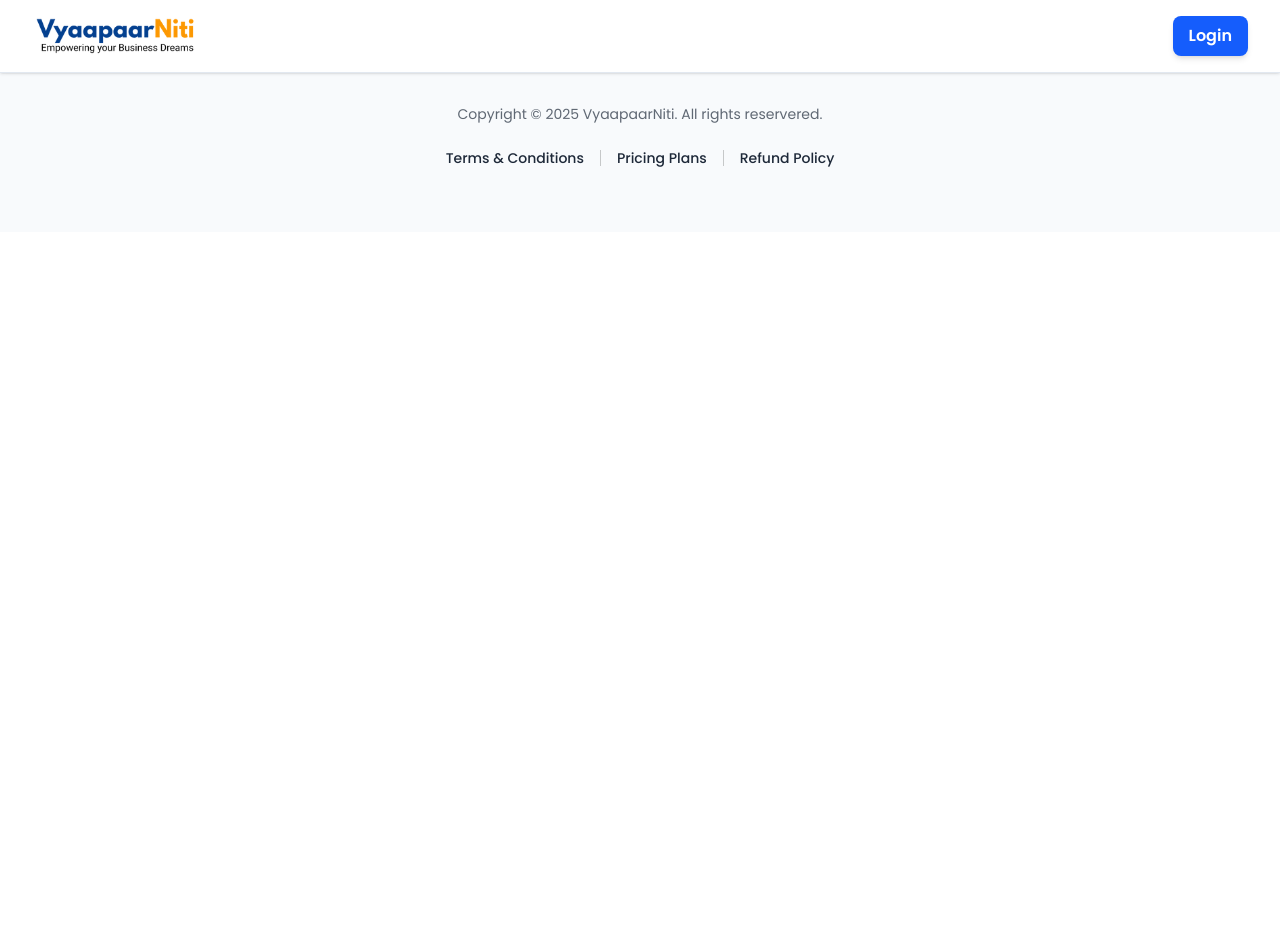
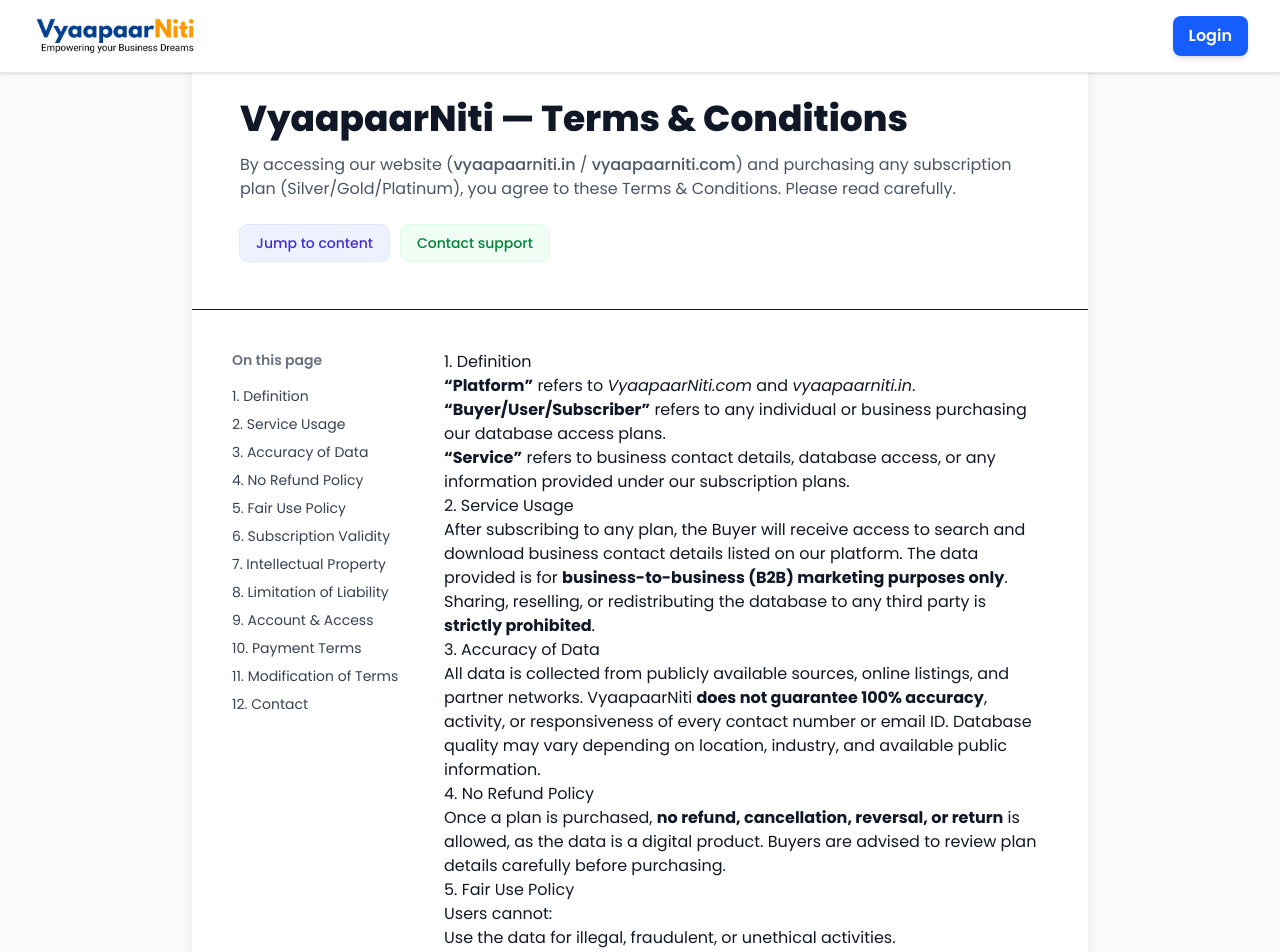
Before and after one commit to Vishwash-chauhan/Data-Scraper, a React app in the folder frontend/: page /terms in a window 1280 px wide. Shown: the top 952 px of the page. Before the commit the page ends 800 px from the top, so only its background shows below. Built offline with nearby package versions, Linux system fonts and the light colour scheme; no server answers; the HTML template or start-up script is replaced by a standard one.

Commit message:
terms and condition page add

```diff
--- a/frontend/src/pages/Terms.jsx
+++ b/frontend/src/pages/Terms.jsx
@@ -1,9 +1,208 @@
-import React from 'react'
+import React from "react";
 
-const Terms = () => {
+export default function Terms() {
   return (
-    <div>Terms</div>
-  )
+    <main className="min-h-screen bg-gray-50 text-gray-900 p-6 sm:p-12">
+      <article className="max-w-4xl mx-auto bg-white rounded-2xl shadow-lg overflow-hidden">
+        <header className="p-8 sm:p-12 border-b">
+          <h1 className="text-3xl sm:text-4xl font-extrabold leading-tight">VyaapaarNiti — Terms &amp; Conditions</h1>
+          <p className="mt-3 text-sm sm:text-base text-gray-600">
+            By accessing our website (<span className="font-medium">vyaapaarniti.in</span> / <span className="font-medium">vyaapaarniti.com</span>) and purchasing any
+            subscription plan (Silver/Gold/Platinum), you agree to these Terms &amp; Conditions. Please read carefully.
+          </p>
+
+          <div className="mt-6 flex gap-3 flex-wrap">
+            <a
+              href="#toc"
+              className="inline-block px-4 py-2 bg-indigo-50 text-indigo-700 rounded-lg text-sm font-medium ring-1 ring-indigo-100 hover:bg-indigo-100"
+            >
+              Jump to content
+            </a>
+            <a
+              href="mailto:support@vyaapaarniti.com"
+              className="inline-block px-4 py-2 bg-green-50 text-green-700 rounded-lg text-sm font-medium ring-1 ring-green-100 hover:bg-green-100"
+            >
+              Contact support
+            </a>
+          </div>
+        </header>
+
+        <div className="p-6 sm:p-10 lg:grid lg:grid-cols-4 lg:gap-8">
+          <nav className="hidden lg:block lg:col-span-1">
+            <h3 className="text-sm font-semibold text-gray-500">On this page</h3>
+            <ol id="toc" className="mt-4 space-y-2 text-sm text-gray-700">
+              <li>
+                <a href="#definition" className="hover:underline">1. Definition</a>
+              </li>
+              <li>
+                <a href="#service-usage" className="hover:underline">2. Service Usage</a>
+              </li>
+              <li>
+                <a href="#accuracy" className="hover:underline">3. Accuracy of Data</a>
+              </li>
+              <li>
+                <a href="#no-refund" className="hover:underline">4. No Refund Policy</a>
+              </li>
+              <li>
+                <a href="#fair-use" className="hover:underline">5. Fair Use Policy</a>
+              </li>
+              <li>
+                <a href="#validity" className="hover:underline">6. Subscription Validity</a>
+              </li>
+              <li>
+                <a href="#ip" className="hover:underline">7. Intellectual Property</a>
+              </li>
+              <li>
+                <a href="#liability" className="hover:underline">8. Limitation of Liability</a>
+              </li>
+              <li>
+                <a href="#account" className="hover:underline">9. Account &amp; Access</a>
+              </li>
+              <li>
+                <a href="#payment" className="hover:underline">10. Payment Terms</a>
+              </li>
+              <li>
+                <a href="#modification" className="hover:underline">11. Modification of Terms</a>
+              </li>
+              <li>
+                <a href="#contact" className="hover:underline">12. Contact</a>
+              </li>
+            </ol>
+          </nav>
+
+          <section className="lg:col-span-3 prose prose-neutral max-w-none">
+            <section id="definition">
+              <h2>1. Definition</h2>
+              <ul>
+                <li>
+                  <strong>“Platform”</strong> refers to <em>VyaapaarNiti.com</em> and <em>vyaapaarniti.in</em>.
+                </li>
+                <li>
+                  <strong>“Buyer/User/Subscriber”</strong> refers to any individual or business purchasing our database access plans.
+                </li>
+                <li>
+                  <strong>“Service”</strong> refers to business contact details, database access, or any information provided under our subscription plans.
+                </li>
+              </ul>
+            </section>
+
+            <section id="service-usage">
+              <h2>2. Service Usage</h2>
+              <p>
+                After subscribing to any plan, the Buyer will receive access to search and download business contact details listed on
+                our platform. The data provided is for <strong>business-to-business (B2B) marketing purposes only</strong>. Sharing, reselling, or
+                redistributing the database to any third party is <strong>strictly prohibited</strong>.
+              </p>
+            </section>
+
+            <section id="accuracy">
+              <h2>3. Accuracy of Data</h2>
+              <p>
+                All data is collected from publicly available sources, online listings, and partner networks. VyaapaarNiti <strong>does not
+                guarantee 100% accuracy</strong>, activity, or responsiveness of every contact number or email ID. Database quality may vary
+                depending on location, industry, and available public information.
+              </p>
+            </section>
+
+            <section id="no-refund">
+              <h2>4. No Refund Policy</h2>
+              <p>
+                Once a plan is purchased, <strong>no refund, cancellation, reversal, or return</strong> is allowed, as the data is a digital
+                product. Buyers are advised to review plan details carefully before purchasing.
+              </p>
+            </section>
+
+            <section id="fair-use">
+              <h2>5. Fair Use Policy</h2>
+              <p>Users cannot:</p>
+              <ul>
+                <li>Use the data for illegal, fraudulent, or unethical activities.</li>
+                <li>Spam or send harmful, abusive, or unsolicited communication.</li>
+                <li>Upload, publish, or share platform data on any other website, app, or marketplace.</li>
+              </ul>
+              <p className="text-sm text-red-700">Violation may result in immediate suspension of your account without refund.</p>
+            </section>
+
+            <section id="validity">
+              <h2>6. Subscription Validity</h2>
+              <p>Each plan comes with a specific validity period. After the end of the subscription period, access will automatically expire unless renewed.</p>
+            </section>
+
+            <section id="ip">
+              <h2>7. Intellectual Property Rights</h2>
+              <p>
+                All content, database structure, search tools, filters, and digital materials are the sole property of <strong>VyaapaarNiti</strong>.
+                Unauthorized copying or duplication will attract legal action.
+              </p>
+            </section>
+
+            <section id="liability">
+              <h2>8. Limitation of Liability</h2>
+              <p>
+                VyaapaarNiti is <strong>not responsible</strong> for business losses due to inaccurate data, low response rate or unsuccessful
+                marketing campaigns, or any direct or indirect damages caused by the use of our data. The Buyer uses the data <strong>at their own risk</strong>.
+              </p>
+            </section>
+
+            <section id="account">
+              <h2>9. Account &amp; Access</h2>
+              <p>
+                Subscribers must not share their login credentials. Any unusual activity may lead to suspension. One subscription is valid for use
+                by <strong>one user only</strong>.
+              </p>
+            </section>
+
+            <section id="payment">
+              <h2>10. Payment Terms</h2>
+              <p>
+                All payments are processed online through secure payment gateways. GST and taxes may apply as per government rules.
+              </p>
+            </section>
+
+            <section id="modification">
+              <h2>11. Modification of Terms</h2>
+              <p>
+                VyaapaarNiti reserves the right to modify or update these Terms &amp; Conditions at any time. Continued use of the platform indicates
+                acceptance of updated terms.
+              </p>
+            </section>
+
+            <section id="contact">
+              <h2>12. Contact</h2>
+              <p>
+                For support or queries:
+                <br />
+                <strong>Email:</strong> <a className="text-indigo-600 hover:underline" href="mailto:support@vyaapaarniti.com">support@vyaapaarniti.com</a>
+                <br />
+                <strong>Phone:</strong> <a className="text-indigo-600 hover:underline" href="tel:+91XXXXXXXXXX">+91-XXXXXXXXXX</a>
+              </p>
+            </section>
+
+            <hr className="my-8" />
+
+            <div className="flex items-center justify-between gap-4">
+              <p className="text-sm text-gray-600">Last updated: <time dateTime={new Date().toISOString()}>{new Date().toLocaleDateString()}</time></p>
+
+              <div className="flex gap-3">
+                <button
+                  onClick={() => window.print()}
+                  className="inline-flex items-center px-4 py-2 rounded-lg bg-indigo-600 text-white text-sm font-medium hover:bg-indigo-700"
+                >
+                  Print
+                </button>
+
+                <a
+                  href="/"
+                  className="inline-flex items-center px-4 py-2 rounded-lg ring-1 ring-gray-200 text-sm font-medium hover:bg-gray-50"
+                >
+                  Back to site
+                </a>
+              </div>
+            </div>
+          </section>
+        </div>
+      </article>
+
+    </main>
+  );
 }
-
-export default Terms
```
